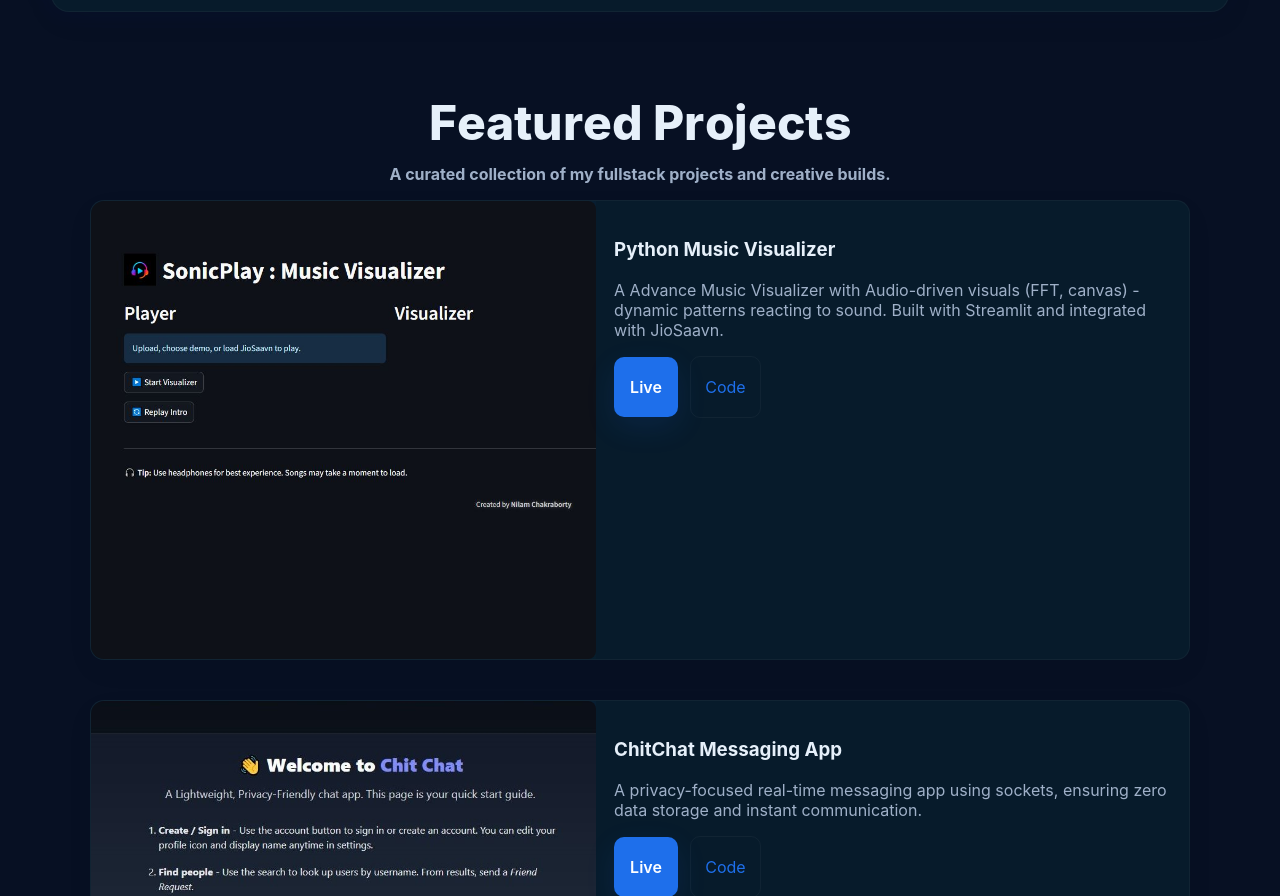
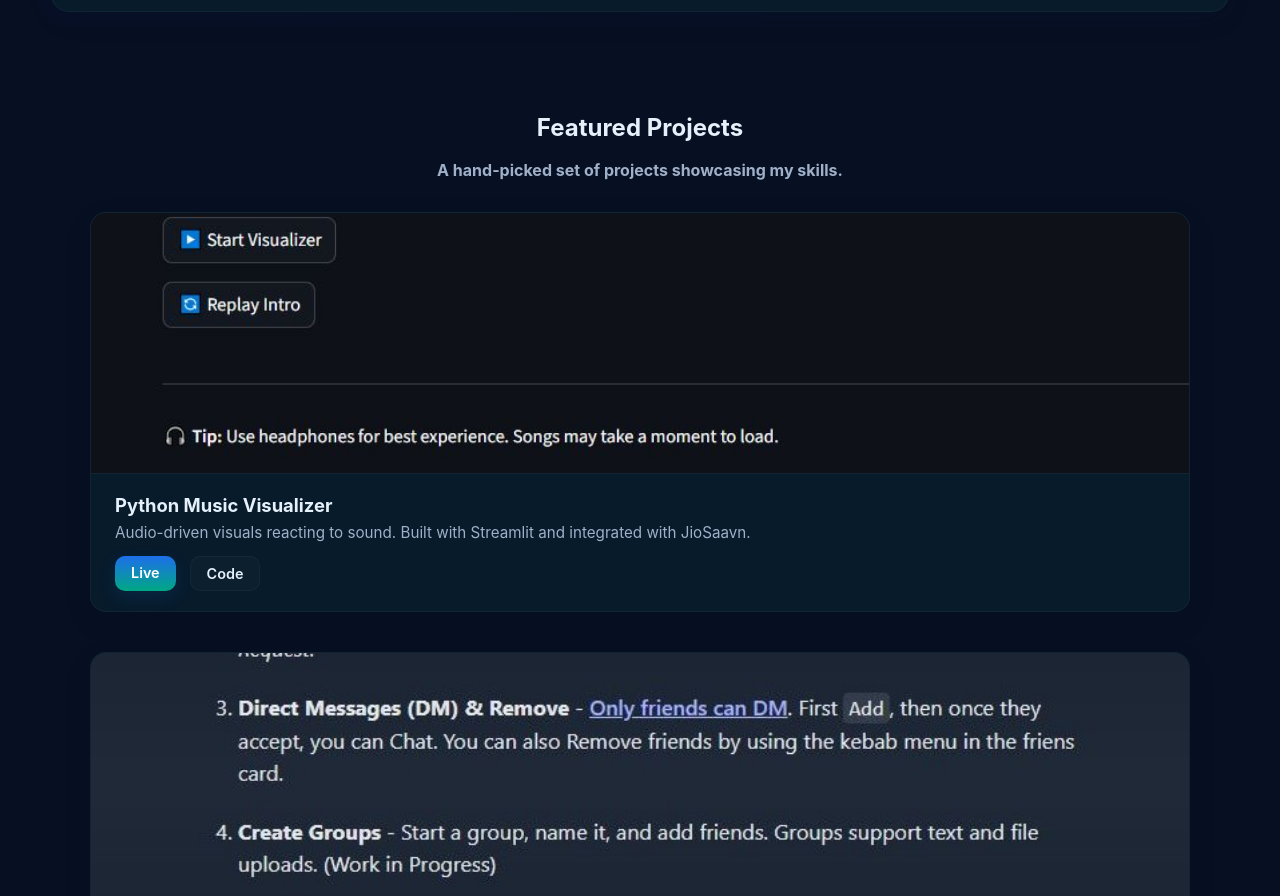
Before and after one commit to NilamXSC/PORTFOLIO, a React (Vite) app: page / in a window 1280 px wide. Shown: the part 1408-2304 px from the top of the page. Built offline with nearby package versions, Linux system fonts and the light colour scheme.

Commit message:
Update ProjectsGrid.jsx

```diff
--- a/src/components/ProjectsGrid.jsx
+++ b/src/components/ProjectsGrid.jsx
@@ -1,196 +1,17 @@
-import React from "react";
-import { motion, useReducedMotion } from "framer-motion";
-import AnimatedHeadline from "./AnimatedHeadline";
-
-/**
- * ProjectsGrid — Final Deployment-Safe Version
- * Uses public/assets/projects/... for all images.
- * Works perfectly on localhost + Vercel.
- */
-
-const projects = [
-  {
-    title: "Python Music Visualizer",
-    desc: "A Advance Music Visualizer with Audio-driven visuals (FFT, canvas) - dynamic patterns reacting to sound. Built with Streamlit and integrated with JioSaavn.",
-    img: "/assets/projects/music-visualizer.jpg",
-    github: "https://github.com/NilamXSC/Music-visualizer",
-    live: "https://music-visualizer-hxuorbfc6jxffrzaujna37.streamlit.app",
-  },
-  {
-    title: "ChitChat Messaging App",
-    desc: "A privacy-focused real-time messaging app using sockets, ensuring zero data storage and instant communication.",
-    img: "/assets/projects/chitchat.jpg",
-    github: "https://github.com/NilamXSC/chitchat-textapp",
-    live: "https://discord-mock-client.vercel.app/",
-  },
-  {
-    title: "ToDo App",
-    desc: "A simple, fast task manager with authentication and persistent data.",
-    img: "/assets/projects/todo.jpg",
-    github: "https://github.com/NilamXSC/todo",
-    live: "https://todo-nu-pearl.vercel.app/",
-  },
-  {
-    title: "Movie Buddy",
-    desc: "Discover & save movies easily using TMDB API with a clean, modern UI.",
-    img: "/assets/projects/moviebuddy.jpg",
-    github: "https://github.com/NilamXSC/movie-buddy",
-    live: "https://movie-buddy-taupe-rho.vercel.app/index.html",
-  },
-  {
-    title: "House Price Prediction",
-    desc: "A machine learning app predicting real estate prices using advanced regression models.",
-    img: "/assets/projects/housingprice.jpg",
-    github: "https://github.com/NilamXSC/housingPrice-prediction",
-    live: "https://housingprice-predictionbynilam.streamlit.app/",
-  },
-  {
-    title: "Get Fit With Me — Landing Page",
-    desc: "A modern, responsive landing page for personal trainers with smooth animations and CTAs.",
-    img: "/assets/projects/getfit.jpg",
-    github: "https://github.com/NilamXSC/getfitwithme",
-    live: "https://getfitwithme.vercel.app/",
-  },
-];
+import ProjectGallery from "./ProjectGallery";
 
 export default function ProjectsGrid() {
-  const reduceMotion = useReducedMotion();
-
-  const cardVariants = {
-    hidden: (dir = 1) => ({
-      opacity: 0,
-      x: dir * 110,
-      y: 6,
-      scale: 0.995,
-    }),
-    visible: {
-      opacity: 1,
-      x: 0,
-      y: 0,
-      scale: 1,
-      transition: { type: "spring", stiffness: 88, damping: 16, duration: 0.7 },
-    },
-  };
-
-  const titleContainer = {
-    hidden: {},
-    visible: { transition: { staggerChildren: 0.03, delayChildren: 0.04 } },
-  };
-
-  const titleChar = {
-    hidden: { opacity: 0, y: 8 },
-    visible: { opacity: 1, y: 0, transition: { duration: 0.26 } },
-  };
-
   return (
-    <section
-      id="projects"
-      className="section-gap container-site relative z-10 text-[var(--text)]"
-    >
+    <section id="projects" className="section-gap container-site relative z-10 text-[var(--text)]">
       <div className="text-center mb-8">
-        <AnimatedHeadline
-          text="Featured Projects"
-          className="text-4xl md:text-5xl font-extrabold mb-3"
-        />
+        <h2 className="text-4xl md:text-5xl font-extrabold mb-3">Featured Projects</h2>
         <p className="text-[var(--muted)] max-w-xl mx-auto text-base md:text-lg">
-          <b>A curated collection of my fullstack projects and creative builds.</b>
+          <b>A hand-picked set of projects showcasing my skills.</b>
         </p>
-        <div className="mt-3 w-16 h-1 bg-[var(--accent)] mx-auto rounded-full shadow-[0_0_18px_var(--accent)]" />
       </div>
 
-      <div className="grid">
-        {projects.map((p, i) => {
-          const direction = i % 2 === 0 ? 1 : -1;
-          return (
-            <motion.article
-              key={p.title}
-              custom={direction}
-              initial={reduceMotion ? "visible" : "hidden"}
-              whileInView="visible"
-              viewport={{ once: true, amount: 0.24 }}
-              variants={cardVariants}
-              className="project-card card rounded-2xl overflow-hidden bg-[var(--card)]"
-              style={{ marginBottom: "2.5rem" }}
-            >
-              <div className="project-media">
-                {p.img ? (
-                  <img
-                    src={p.img}
-                    alt={p.title}
-                    className="project-img"
-                    style={{
-                      width: "100%",
-                      height: "100%",
-                      objectFit: "cover",
-                      display: "block",
-                    }}
-                    onError={(e) => (e.currentTarget.style.display = "none")}
-                  />
-                ) : (
-                  <div className="project-img project-img--placeholder" />
-                )}
-              </div>
-
-              <motion.div
-                className="project-content p-5 md:p-6"
-                initial={{ opacity: 0, y: 6 }}
-                whileInView={{ opacity: 1, y: 0 }}
-                transition={{ delay: 0.06, duration: 0.5 }}
-                viewport={{ once: true, amount: 0.3 }}
-              >
-                <motion.h3
-                  className="text-lg md:text-xl font-semibold mb-2 text-[var(--text)]"
-                  variants={titleContainer}
-                  initial="hidden"
-                  whileInView="visible"
-                  viewport={{ once: true, amount: 0.2 }}
-                >
-                  {Array.from(p.title).map((ch, idx) => (
-                    <motion.span
-                      key={`${p.title}-${idx}`}
-                      className="inline-block"
-                      variants={titleChar}
-                      style={{ display: "inline-block" }}
-                    >
-                      {ch === " " ? "\u00A0" : ch}
-                    </motion.span>
-                  ))}
-                </motion.h3>
-
-                <p className="text-[var(--muted)] text-sm mb-4 leading-relaxed">
-                  {p.desc}
-                </p>
-
-                <div className="flex gap-5 items-center">
-                  {p.live ? (
-                    <a
-                      className="cta-primary"
-                      href={p.live}
-                      target="_blank"
-                      rel="noreferrer"
-                    >
-                      Live
-                    </a>
-                  ) : (
-                    <span className="cta-ghost" aria-hidden style={{ opacity: 0.75 }}>
-                      No demo
-                    </span>
-                  )}
-
-                  <a
-                    className="cta-ghost"
-                    href={p.github}
-                    target="_blank"
-                    rel="noreferrer"
-                  >
-                    Code
-                  </a>
-                </div>
-              </motion.div>
-            </motion.article>
-          );
-        })}
-      </div>
+      {/* Render the external gallery */}
+      <ProjectGallery />
     </section>
   );
 }
```
